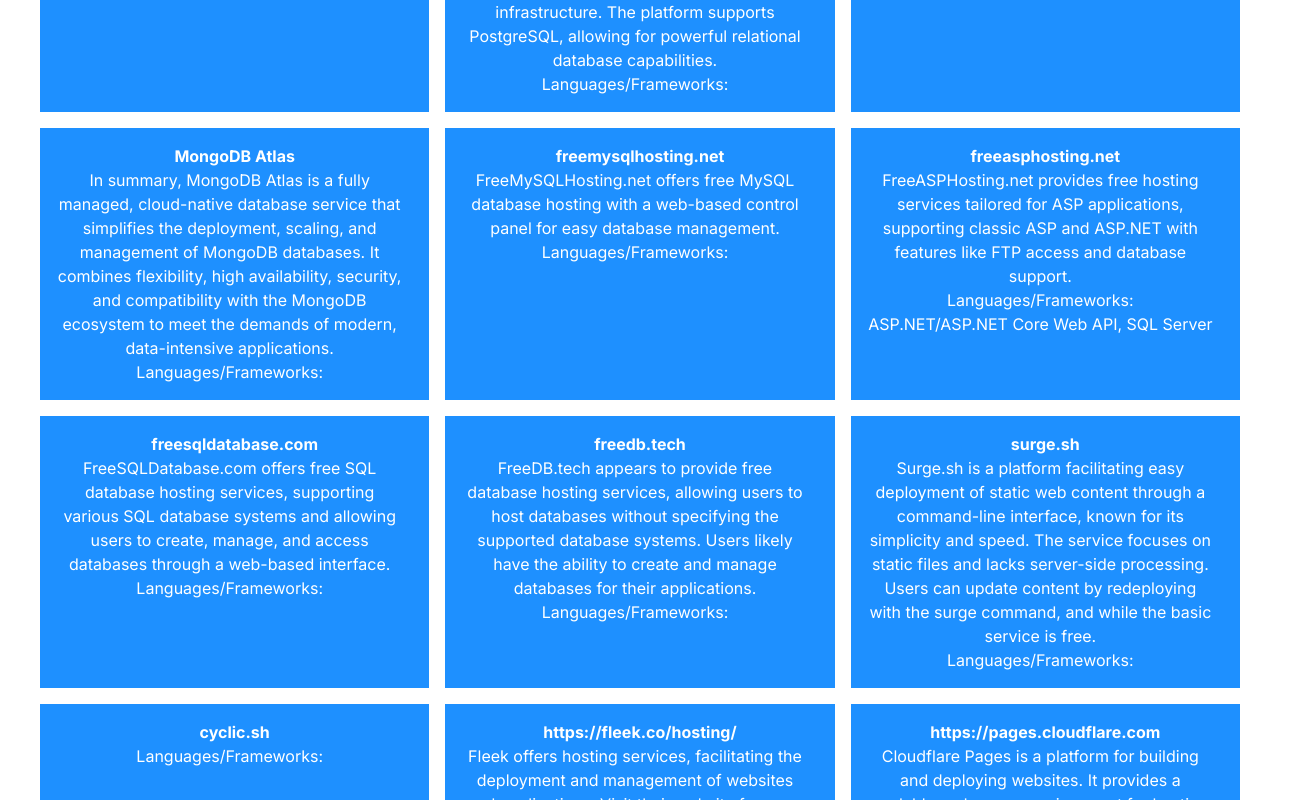
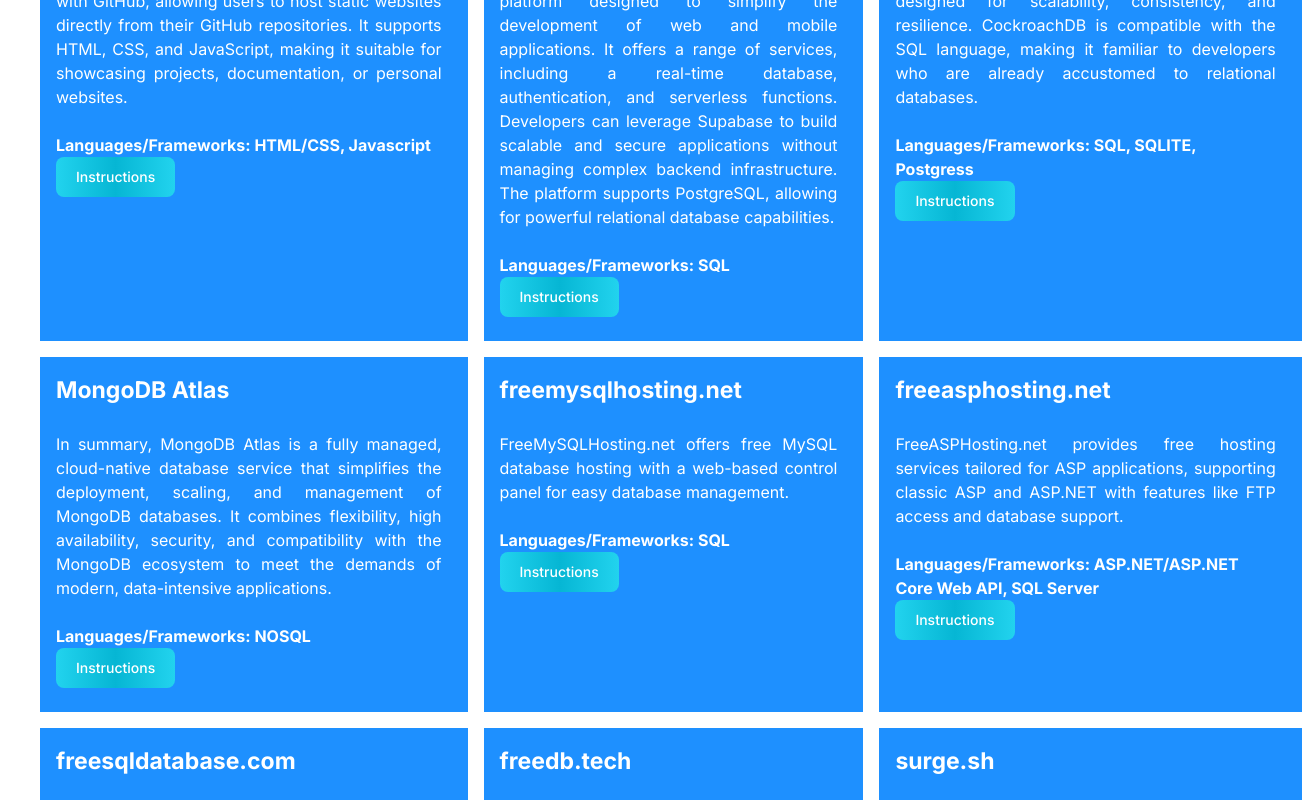
Before and after one commit to N00rAhmed/Free-Hosting-Services, a Next.js app: page /resources in a window 1280 px wide. Shown: the part 900-1700 px from the top of the page, 1302 px wide, since content can reach past the window. Built offline with nearby package versions, Linux system fonts and the light colour scheme.

Commit message:
added instructions button and changes css postioning for description

```diff
--- a/app/data.json
+++ b/app/data.json
@@ -22,31 +22,31 @@
         "title": "GitHub Pages",
         "content": "GitHub Pages is a web hosting service integrated with GitHub, allowing users to host static websites directly from their GitHub repositories. It supports HTML, CSS, and JavaScript, making it suitable for showcasing projects, documentation, or personal websites.",
         "link": "",
-        "technologies": ""
+        "technologies": "HTML/CSS, Javascript"
     },
     {
         "title": "Supabase",
         "content": "Supabase is an open-source backend platform designed to simplify the development of web and mobile applications. It offers a range of services, including a real-time database, authentication, and serverless functions. Developers can leverage Supabase to build scalable and secure applications without managing complex backend infrastructure. The platform supports PostgreSQL, allowing for powerful relational database capabilities.",
         "link": "",
-        "technologies": ""
+        "technologies": "SQL"
     },
     {
         "title": "CockroachDB",
         "content": "CockroachDB is a distributed SQL database designed for scalability, consistency, and resilience. CockroachDB is compatible with the SQL language, making it familiar to developers who are already accustomed to relational databases. ",
         "link": "",
-        "technologies": ""
+        "technologies": "SQL, SQLITE, Postgress"
     },
     {
         "title": "MongoDB Atlas",
         "content": "In summary, MongoDB Atlas is a fully managed, cloud-native database service that simplifies the deployment, scaling, and management of MongoDB databases. It combines flexibility, high availability, security, and compatibility with the MongoDB ecosystem to meet the demands of modern, data-intensive applications.",
         "link": "",
-        "technologies": ""
+        "technologies": "NOSQL"
     },
     {
         "title": "freemysqlhosting.net",
         "content": "FreeMySQLHosting.net offers free MySQL database hosting with a web-based control panel for easy database management.",
         "link": "",
-        "technologies": ""
+        "technologies": "SQL"
     },
     {
         "title": "freeasphosting.net",
@@ -58,7 +58,7 @@
         "title": "freesqldatabase.com",
         "content": "FreeSQLDatabase.com offers free SQL database hosting services, supporting various SQL database systems and allowing users to create, manage, and access databases through a web-based interface.",
         "link": "",
-        "technologies": ""
+        "technologies": "SQL"
     },
     {
         "title": "freedb.tech",
@@ -70,13 +70,7 @@
         "title": "surge.sh",
         "content": "Surge.sh is a platform facilitating easy deployment of static web content through a command-line interface, known for its simplicity and speed. The service focuses on static files and lacks server-side processing. Users can update content by redeploying with the surge command, and while the basic service is free.",
         "link": "",
-        "technologies": ""
-    },
-    {
-        "title": "cyclic.sh",
-        "content": "",
-        "link": "",
-        "technologies": ""
+        "technologies": "HTML/CSS, Javascript"
     },
     {
         "title": "https://fleek.co/hosting/",
@@ -148,7 +142,7 @@
         "title": "duckdocs.com",
         "content": "",
         "link": "",
-        "technologies": ""
+        "technologies": "Documentation"
     },
     {
         "title": "https://freehostingnoads.net",
@@ -172,7 +166,7 @@
         "title": "https://about.readthedocs.com",
         "content": "Read the Docs is a documentation hosting platform, providing tools for easy management and publishing of documentation for software projects.",
         "link": "",
-        "technologies": ""
+        "technologies": "Documentation"
     },
     {
         "title": "https://app.qoddi.com",
@@ -262,13 +256,13 @@
         "title": "https://www.pythonanywhere.com",
         "content": "PythonAnywhere provides a browser-based Python environment for coding, executing, and hosting applications with features like an interactive console, code editor, file system access, and database support.",
         "link": "",
-        "technologies": ""
+        "technologies": "Python"
     },
     {
         "title": "https://planetscale.com",
         "content": "PlanetScale is a MySQL-compatible database that brings you scale, performance, and reliability — without sacrificing developer experience.",
         "link": "",
-        "technologies": ""
+        "technologies": "MySQL"
     },
     {
         "title": "https://www.sanity.io",
@@ -293,13 +287,13 @@
         "title": "https://fly.io",
         "content": "Fly.io is a global edge computing platform enabling developers to deploy and run applications across a distributed network of servers, optimizing performance and providing features like automatic scaling and global load balancing.",
         "link": "https://youtu.be/TCZ2S9wtJv0?si=jZyS-_5f9A2y8Si6",
-        "technologies": ""
+        "technologies": "Python, Laravel, Next.js, Ruby, .NET, Nuxt, JavaScript, Django"
     },
     {
-        "title": "turso",
+        "title": "Turso",
         "content": "Turso is a free sql database hosting platform which provides free hosting for 500 databases. This includes SQLITE, MSSQL etc.",
-        "link": "https://turso.tech/app",
-        "technologies": ""
+        "link": "https://turso.tech/",
+        "technologies": "SQL, SQLITE"
     },
     {
         "title": "yugabyte",
--- a/app/resources/page.tsx
+++ b/app/resources/page.tsx
@@ -14,17 +14,27 @@
         <p className='info'>This page will contain all of the free hosting resources as well as information about them and maybe also how to use certain resources.
           There will be free Client side hosting services as well as free server side + database hosting services.</p>
       </div>
+
       <div className='resource-info'>
-
-        <input className="bg-gray-50 border border-gray-300 text-gray-900 text-sm rounded-lg focus:ring-blue-500 focus:border-blue-500 block w-1/2 p-2.5 dark:bg-gray-700 dark:border-gray-600 dark:placeholder-gray-400 dark:text-white dark:focus:ring-blue-500 dark:focus:border-blue-500" type="text" id="search" name="search" placeholder="Search for a resource..." />
+{/* dark:bg-gray-700 */}
+        <div className="flex items-center justify-center pb-10">
+          <input className="bg-gray-50 border border-gray-300 text-gray-900 text-sm rounded-lg focus:ring-blue-500 focus:border-blue-500 block w-1/2 p-2.5  dark:border-gray-600 dark:placeholder-gray-400 dark:text-black dark:focus:ring-blue-500 dark:focus:border-blue-500" type="text" id="search" name="search" placeholder="Search for a resource..." />
+        </div>
 
         <ul>
             {/* <h3>make sure to check these sites work and are free </h3> */}
             {data.map((item, index) => (
             <li className="transition duration-500 hover:scale-105" key={index}>
-              <a href={item.link} target="_blank"><strong>{item.title}</strong></a>
-              <p>{item.content}</p>
-              <p>Languages/Frameworks: <br />{item.technologies}</p>
+              <a className="hover:text-violet-600" href={item.link} target="_blank"><strong>{item.title}</strong></a>
+              <br />
+              <br />
+              <p className="text-justify">{item.content}</p>
+              <br />
+              <p className="font-bold">Languages/Frameworks: {item.technologies}</p>
+              {/* <button>Installation Info</button> */}
+
+              {/* <button type="button" className="text-white bg-gradient-to-r from-blue-700 via-blue-600 to-blue-700 hover:bg-gradient-to-br focus:ring-4 focus:outline-none focus:ring-blue-300 dark:focus:ring-blue-800 font-medium rounded-lg text-sm px-5 py-2.5 text-center me-2 mb-2 ">Installation Info</button> */}
+              <button type="button" className="text-white bg-gradient-to-r from-cyan-400 via-cyan-500 to-cyan-400 hover:bg-gradient-to-br focus:ring-4 focus:outline-none focus:ring-cyan-300 dark:focus:ring-cyan-800  font-medium rounded-lg text-sm px-5 py-2.5 text-center me-2 mb-2">Instructions</button>
 
               {/* <strong style={{ color: item.title === 'My Title' ? 'red' : 'inherit' }}>
                   {item.title}
--- a/app/resources/resources.css
+++ b/app/resources/resources.css
@@ -1,3 +1,7 @@
+body{
+  /* background-color: rgb(28, 177, 180); */
+}
+
 .resource-container{
     display: flex;
     justify-content: center;
@@ -8,12 +12,17 @@
     width: 55%;
 }
 
+
 .resource-info{
   margin-top:35px;
 }
 
+a{
+  font-size: 23px;
+}
+
 li {
-    text-align: center;
+    /* text-align: center; */
     background-color: dodgerblue;
     color: white;
     padding: 1rem;
```
